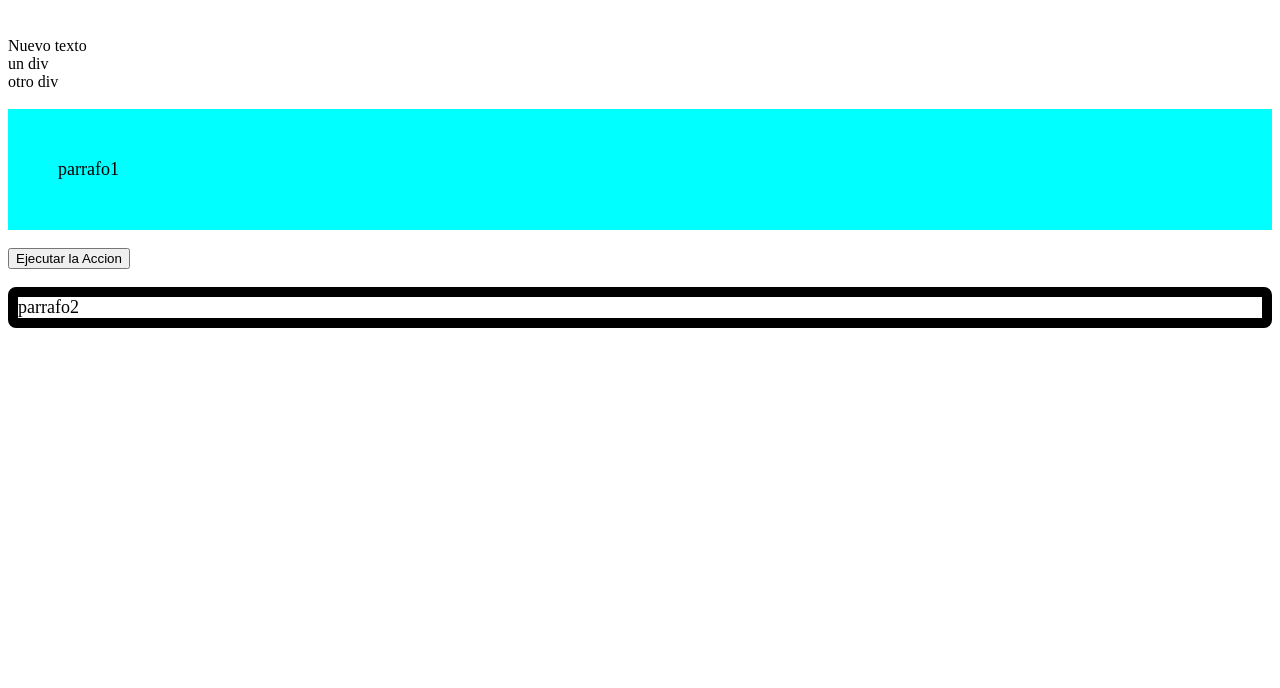
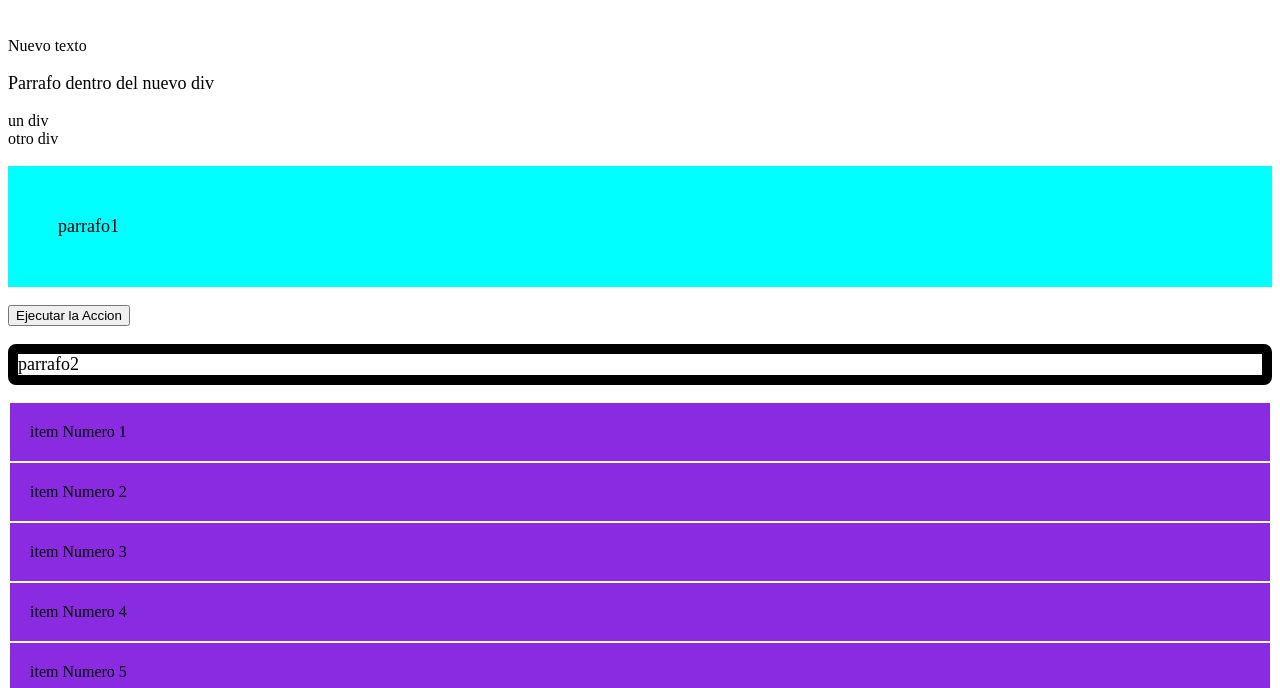
Before and after one commit to Darkot1/JavaScript, a plain HTML site: page index.html in a window 1280 px wide. Both pictures are taken after a click on the button "Ejecutar la Accion". Shown: the part 112-800 px from the top of the page. Drawn offline with Linux system fonts and the light colour scheme.

Commit message:
Add files via upload

```diff
--- a/CSS/style.css
+++ b/CSS/style.css
@@ -26,3 +26,10 @@ h1{
 p{
     font-size: large;
 }
+
+
+.divsLocos{
+    background-color: blueviolet;
+    padding: 20px;
+    margin: 2px;
+}
--- a/JS/script.js
+++ b/JS/script.js
@@ -769,8 +769,55 @@ divs[0].firstChild.nodeValue = "Nuevo texto"
 
 
 boton.addEventListener("click", () => {
-    parrafo1.classList.remove("elementoPrincipal");
-    parrafo1.classList.add("elementoSecundario");
-    parrafo2.classList.remove("elementoSecundario");
-    parrafo2.classList.add("elementoPrincipal");
+    parrafo1.classList.toggle("elementoPrincipal");
+    parrafo1.classList.toggle("elementoSecundario");
+    parrafo2.classList.toggle("elementoSecundario");
+    parrafo2.classList.toggle("elementoPrincipal");
+
 })
+
+
+
+
+//CLASE MAYO 08 DOM
+
+const elements = document.getElementsByClassName("saludo");
+console.log(elements);
+
+const container = document.getElementsByName("container");
+console.log(container);
+
+const tag = document.getElementsByTagName("div");
+console.log(tag);
+
+
+//CREAR ELEMENTOS DESDE JAVASCRIPT
+
+const p = document.createElement("p");
+p.innerText = "Parrafo dentro del nuevo div";
+let div = document.createElement("div");
+div.appendChild(p);
+
+let body = document.getElementsByTagName("body");
+console.log(body);
+//body[0].appendChild(div);
+tag[0].append(p)
+
+console.log(div)
+
+const estado = p.isConnected;
+console.log(estado)
+
+
+
+const fragment = document.createDocumentFragment();
+
+for (let i = 0; i < 10; i++) {
+    const div = document.createElement("div");
+    div.classList.add("divsLocos");
+    div.textContent = `item Numero ${i +1}`;
+    fragment.appendChild(div);
+
+}
+
+document.body.appendChild(fragment);
--- a/index.html
+++ b/index.html
@@ -9,9 +9,9 @@
 </head>
 <body>
     <h1 id="cabecera">Hello world!</h1>
-    <div>hola</div>
-    <div>un div</div>
-    <div>otro div</div>
+    <div class="saludo" name="container">hola</div>
+    <div name="container">un div</div>
+    <div class="saludo" name="container">otro div</div>
     <p id="parrafo1" class="elementoPrincipal">parrafo1</p>
     <button type="button" id="boton">Ejecutar la Accion</button>
     <p id="parrafo2" class="elementoSecundario">parrafo2</p>
```
